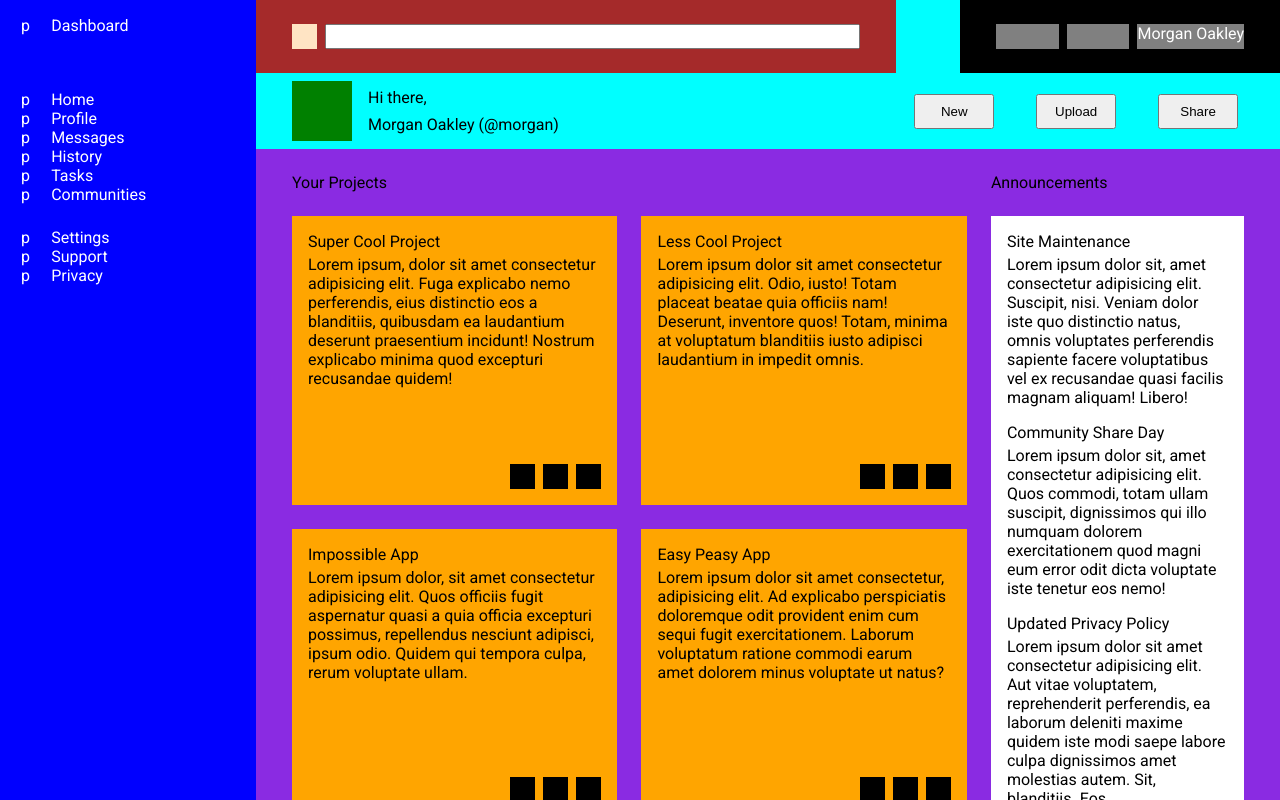
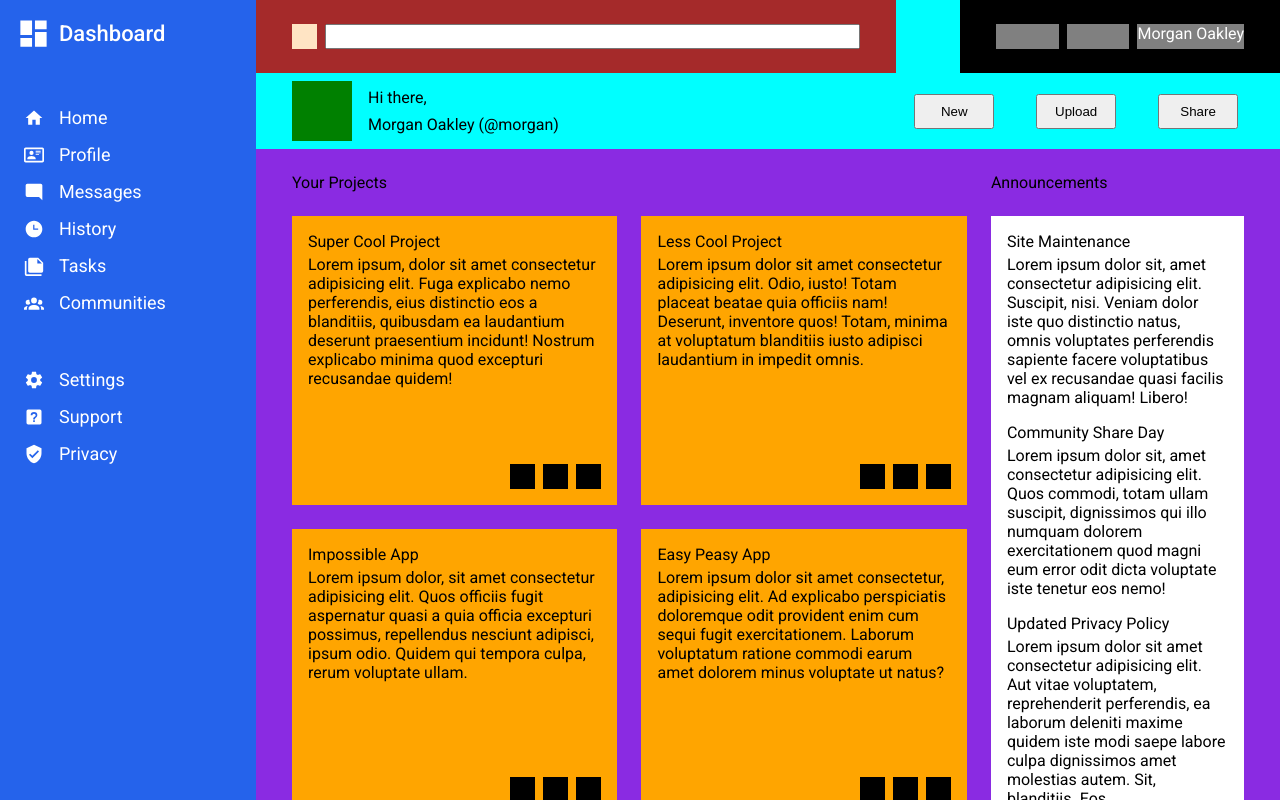
Before and after one commit to hnnhcmmngs/admin-dashboard, a plain HTML site: page index.html in a window 1280 px wide. Drawn offline with Linux system fonts and the light colour scheme.

Commit message:
Add styling to navigation sidebar
The HTML structure had already been created for the navigation
section, but it lacked logos and styling. Styling has been added,
including increasing spacing and font sizes and centering items
relative to each other. Additionally, the background color has
been changed and the image placeholders have been replaces with
actual images for the logos.

```diff
--- a/css/styles.css
+++ b/css/styles.css
@@ -5,12 +5,17 @@
     margin: 0;
     padding: 0;
     height: 100%;
+    --main-color: #2563eb;
 }
 
 body {
     margin: 0;
     padding: 0;
     height: 100%;
+}
+
+img {
+    filter: invert(100%) sepia(0%) saturate(7490%) hue-rotate(94deg) brightness(102%) contrast(101%);
 }
 
 .container {
@@ -22,24 +27,51 @@ body {
 }
 
 .nav {
-    background-color: blue;
+    background-color: var(--main-color);
     grid-row: 1 / 3;
     display: grid;
     grid-template-columns: 1fr;
-    grid-template-rows: 50px;
+    grid-template-rows: min-content;
     align-content: start;
-    row-gap: 24px;
-    padding-top: 16px;
+    row-gap: 56px;
+    padding: 16px;
     color: white;
+    font-size: 18px;
 }
 
 .nav>.nav-section {
     display: grid;
-    grid-template-columns: 1fr 4fr;
+    grid-template-columns: min-content min-content;
+    column-gap: 8px;
+    row-gap: 16px;
+    height: min-content;
+    align-items: stretch;
+}
+
+.nav>.nav-section:first-child {
+    font-size: 22px;
+    font-weight: 500;
 }
 
 .nav>.nav-section>div:nth-child(odd) {
-    justify-self: center;
+    width: 35px;
+    display: flex;
+    align-items: center;
+    justify-content: center;
+}
+
+.nav img {
+    width: 20px;
+    height: 20px;
+}
+
+.nav>.nav-section:first-child img {
+    height: 35px;
+    width: 35px;
+}
+
+.nav>.nav-section {
+    align-items: center;
 }
 
 .nav div {
--- a/index.html
+++ b/index.html
@@ -10,29 +10,29 @@
     <div class="container">
         <div class="nav">
             <div class="nav-section">
-                <div>p</div>
+                <img src="./img/dashboard.svg" alt="Dashboard">
                 <div>Dashboard</div>
             </div>
             <div class="nav-section">
-                <div>p</div>
+                <div><img src="./img/home.svg" alt="Home"></div>
                 <div>Home</div>
-                <div>p</div>
+                <div><img src="./img/profile.svg" alt="Profile"></div>
                 <div>Profile</div>
-                <div>p</div>
+                <div><img src="./img/messages.svg" alt=""></div>
                 <div>Messages</div>
-                <div>p</div>
+                <div><img src="./img/history.svg" alt=""></div>
                 <div>History</div>
-                <div>p</div>
+                <div><img src="./img/tasks.svg" alt=""></div>
                 <div>Tasks</div>
-                <div>p</div>
+                <div><img src="./img/communities.svg" alt=""></div>
                 <div>Communities</div>
             </div>
             <div class="nav-section">
-                <div>p</div>
+                <div><img src="./img/settings.svg" alt=""></div>
                 <div>Settings</div>
-                <div>p</div>
+                <div><img src="./img/support.svg" alt=""></div>
                 <div>Support</div>
-                <div>p</div>
+                <div><img src="./img/privacy.svg" alt=""></div>
                 <div>Privacy</div>
             </div>
         </div>
```
Also changed, not shown: img/communities.svg (added), img/dashboard.svg (added), img/history.svg (added), img/home.svg (added), img/messages.svg (added), img/privacy.svg (added), img/profile.svg (added), img/settings.svg (added), img/support.svg (added), img/tasks.svg (added).
